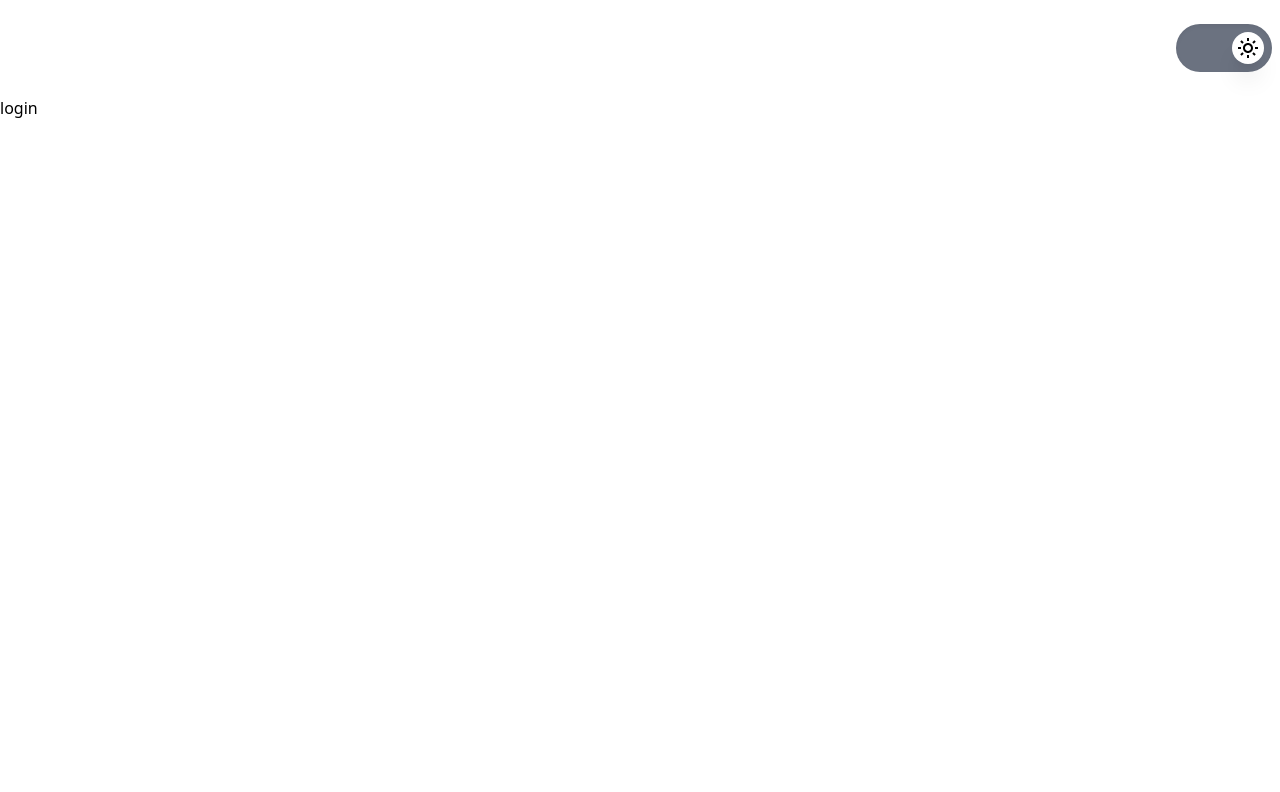
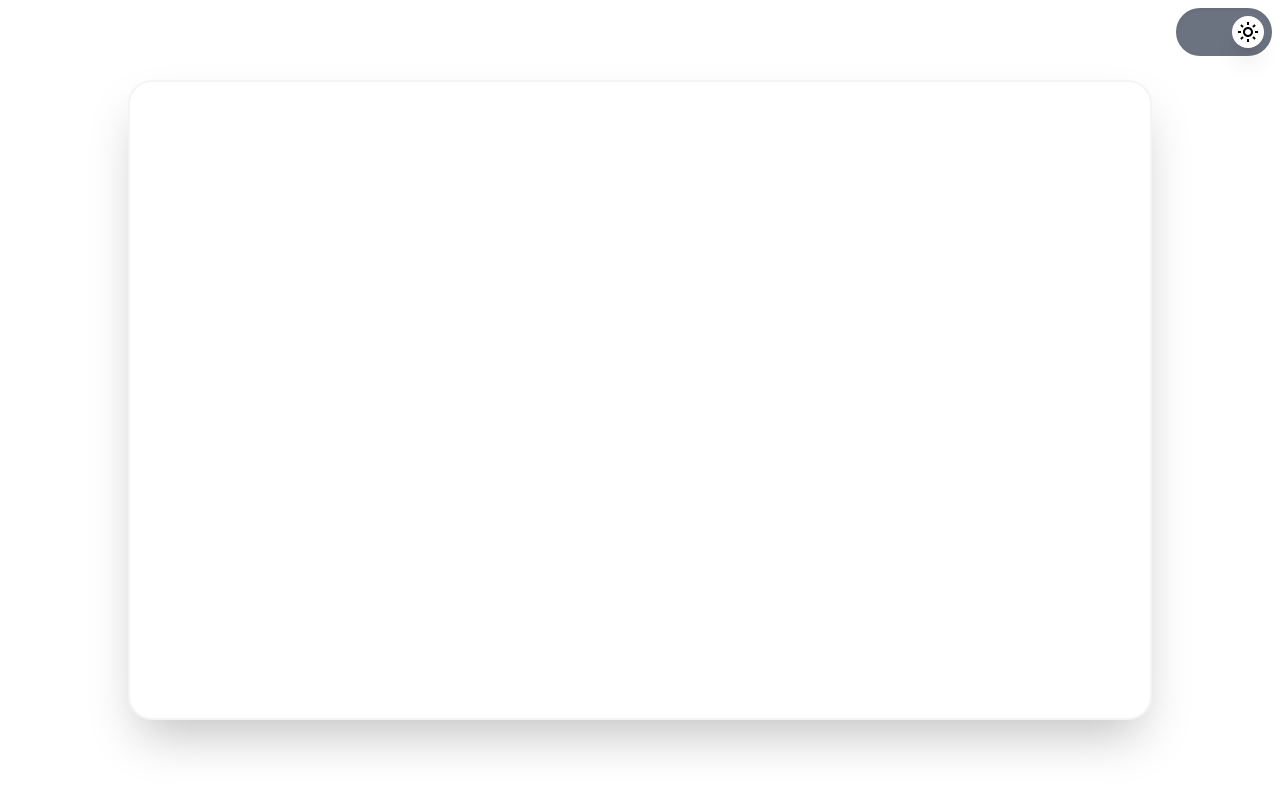
Before and after one commit to ErfanGh83/Avanian1, a Next.js app: page /login in a window 1280 px wide. Shown: the top 792 px of the page. Built offline with nearby package versions, Linux system fonts and the light colour scheme.

Commit message:
feat: added a container for login form

```diff
--- a/src/app/login/page.tsx
+++ b/src/app/login/page.tsx
@@ -1,13 +1,14 @@
 import React from 'react'
 import Layout from '@/components/layouts/auth-layout/Layout'
+import LoginFormContainer from '@/components/containers/auth-containers/LoginFormContainer'
 
 const page = () => {
   return (
     <Layout>
         <div
-            className=''
+            className='size-full flex justify-center'
         >
-            <p>login</p>
+            <LoginFormContainer />
         </div>
     </Layout>
   )
--- /dev/null
+++ b/src/components/containers/auth-containers/LoginFormContainer.tsx
@@ -0,0 +1,13 @@
+import React from 'react'
+
+const LoginFormContainer = () => {
+  return (
+    <div
+      className="size-4/5 bg-white text-black dark:bg-gray-800 dark:text-white border-2 border-gray-100 dark:border-gray-900 rounded-3xl m-auto shadow-2xl"
+    >
+
+    </div>
+  )
+}
+
+export default LoginFormContainer
--- a/src/components/headers/auth-layout-header/Header.tsx
+++ b/src/components/headers/auth-layout-header/Header.tsx
@@ -5,7 +5,7 @@ import React from 'react'
 const Header = () => {
   return (
     <div
-        className='w-full h-24 flex flex-row items-center justify-between px-2'
+        className='w-full h-16 absolute top-0 left-0 flex flex-row items-center justify-between px-2'
     >
         <div>
             {/* <p>left side of the header</p> */}
--- a/src/components/layouts/auth-layout/Layout.tsx
+++ b/src/components/layouts/auth-layout/Layout.tsx
@@ -7,12 +7,16 @@ type Props = {
 
 const Layout = ({ children }: Props) => {
   return (
-    <div>
+    <div
+        className='size-full overflow-hidden'
+    >
         <header>
             <Header />
         </header>
 
-        <main>
+        <main
+            className='size-full'
+        >
             {children}
         </main>
 
```
